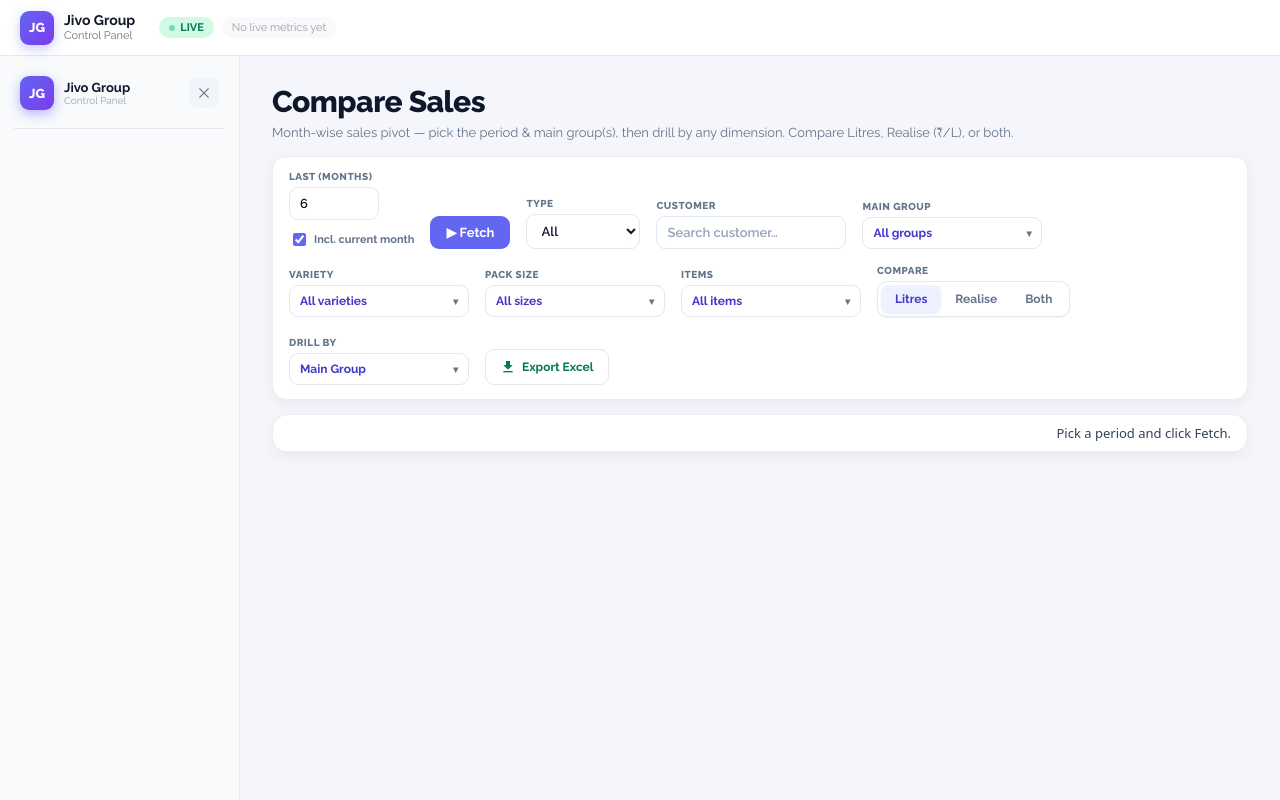
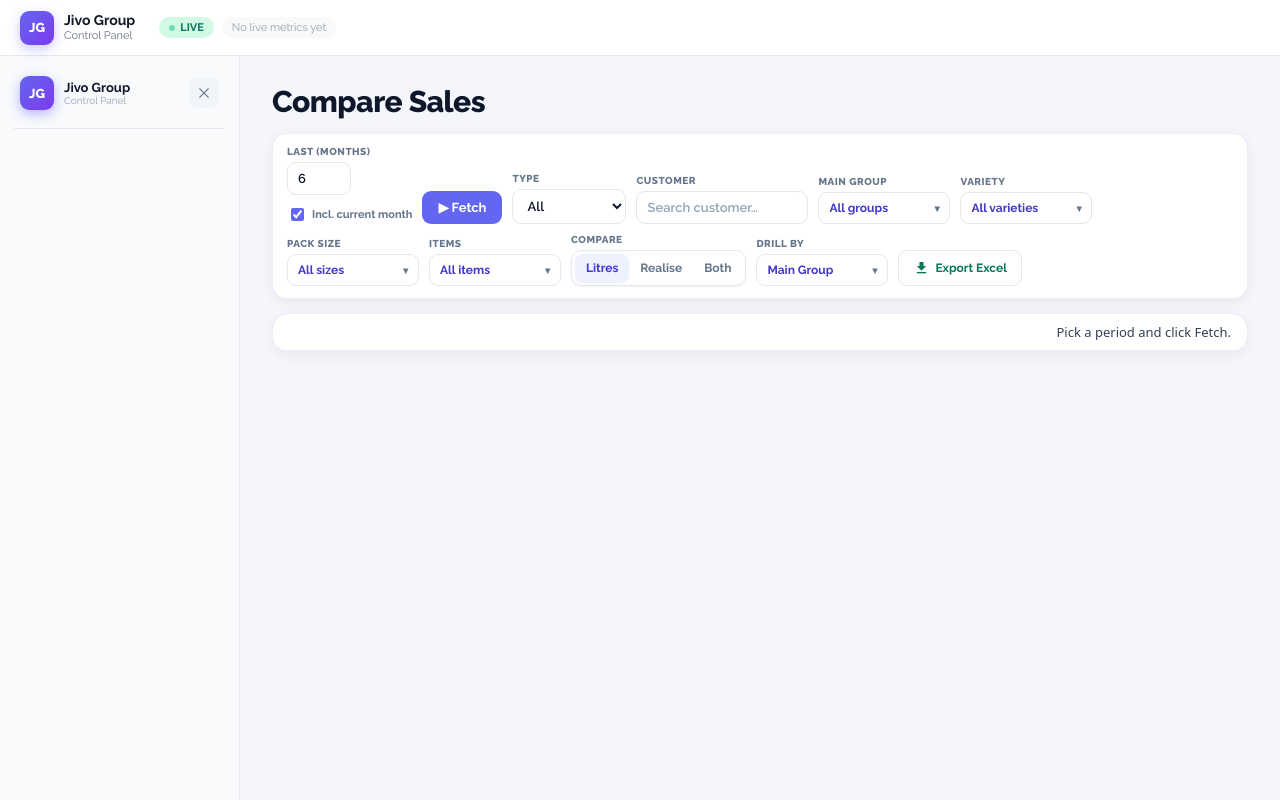
Before and after one commit to JaskiratSingh1010/Control-Panel, a Django app: template realise/templates/realise/compare_sales.html in a window 1280 px wide. Run offline with Django 5.2, Linux system fonts and the light colour scheme; the template is opened without the code that fills it, so the values that code supplies are empty.

Commit message:
Compare Sales: drop the subtitle, fit the toolbar on one row
Remove the descriptive subtitle line, and tighten the toolbar so all
filters sit on a single row: wider page wrap (1780px), smaller inter-
control gap and padding, a narrower months box and search/drill-button
min-widths, and slightly tighter Compare segments. Still flex-wraps as a
fallback on narrow screens.

Co-Authored-By: Claude Opus 4.8 (1M context) <noreply@anthropic.com>

```diff
--- a/realise/templates/realise/compare_sales.html
+++ b/realise/templates/realise/compare_sales.html
@@ -4,17 +4,17 @@
 {% block extra_styles %}
 <style>
   .cp-main{background:var(--rz-bg) !important}
-  .cs-wrap{max-width:1500px;margin:0 auto}
+  .cs-wrap{max-width:1780px;margin:0 auto}
   .cs-h1{font-size:30px;font-weight:800;color:var(--rz-ink);margin:0;letter-spacing:-.5px}
   .cs-psub{margin:6px 0 0;font-size:13px;color:var(--rz-muted)}
 
   /* Toolbar */
-  .cs-bar{display:flex;align-items:flex-end;gap:16px;flex-wrap:wrap;margin:16px 0 14px;background:var(--rz-card);border:1px solid var(--rz-card-brd);border-radius:14px;padding:14px 16px;box-shadow:var(--rz-shadow)}
+  .cs-bar{display:flex;align-items:flex-end;gap:10px;flex-wrap:wrap;margin:14px 0 14px;background:var(--rz-card);border:1px solid var(--rz-card-brd);border-radius:14px;padding:12px 14px;box-shadow:var(--rz-shadow)}
   .cs-fld{display:flex;flex-direction:column;gap:5px}
   .cs-lbl{font-size:10px;font-weight:800;letter-spacing:.5px;text-transform:uppercase;color:var(--rz-muted)}
   .cs-bar input[type=number],.cs-bar input[type=search],.cs-bar select{font-family:inherit;font-size:13px;font-weight:600;color:var(--rz-ink);border:1px solid #e2e8f0;border-radius:9px;padding:8px 10px;background:#fff;outline:none}
-  .cs-bar input[type=number]{width:90px}
-  .cs-bar input[type=search]{min-width:190px}
+  .cs-bar input[type=number]{width:64px}
+  .cs-bar input[type=search]{min-width:150px}
   .cs-bar input[type=search]::placeholder{color:var(--rz-faint)}
   .cs-bar input[type=number]:focus,.cs-bar input[type=search]:focus,.cs-bar select:focus{border-color:var(--rz-indigo);box-shadow:0 0 0 3px rgba(99,102,241,.14)}
   .cs-fetch{background:var(--rz-indigo);color:#fff;border:0;border-radius:9px;padding:9px 16px;font-size:13px;font-weight:700;cursor:pointer;font-family:inherit}
@@ -32,12 +32,12 @@
   .csd-tbl tr.csd-tot td{background:#eef2ff;font-weight:800;border-top:2px solid #c7d2fe}
   /* Compare segmented control */
   .cs-seg{display:inline-flex;background:#fff;border:1px solid #e2e8f0;border-radius:10px;padding:3px;box-shadow:0 1px 2px rgba(15,23,42,.05)}
-  .cs-seg button{border:0;background:transparent;font-family:inherit;font-size:12px;font-weight:700;color:var(--rz-muted);padding:7px 14px;border-radius:8px;cursor:pointer}
+  .cs-seg button{border:0;background:transparent;font-family:inherit;font-size:12px;font-weight:700;color:var(--rz-muted);padding:7px 11px;border-radius:8px;cursor:pointer}
   .cs-seg button.active{background:var(--rz-soft);color:var(--rz-indigo-deep);box-shadow:0 1px 2px rgba(15,23,42,.08)}
 
   /* Dropdown panels (Main Group + Drill By) — shared with the Realise theme */
   .com-drill-box{position:relative}
-  .com-drill-btn{display:inline-flex;align-items:center;gap:10px;min-width:180px;justify-content:space-between;background:#fff;border:1px solid #e2e8f0;color:var(--rz-indigo-deep);font-weight:700;font-size:12px;padding:8px 10px;border-radius:9px;cursor:pointer;font-family:inherit}
+  .com-drill-btn{display:inline-flex;align-items:center;gap:8px;min-width:132px;justify-content:space-between;background:#fff;border:1px solid #e2e8f0;color:var(--rz-indigo-deep);font-weight:700;font-size:12px;padding:8px 10px;border-radius:9px;cursor:pointer;font-family:inherit}
   .com-drill-btn .com-caret{color:var(--rz-muted);font-size:10px}
   .com-drill-panel{display:none;position:absolute;top:calc(100% + 6px);left:0;z-index:40;width:260px;max-height:320px;overflow:auto;background:#fff;border:1px solid var(--rz-card-brd);border-radius:12px;box-shadow:var(--rz-shadow-lg)}
   .com-drill-panel.open{display:block}
@@ -95,7 +95,6 @@
 <div class="cs-wrap">
   <div>
     <h1 class="cs-h1">Compare Sales</h1>
-    <p class="cs-psub">Month-wise sales pivot — pick the period &amp; main group(s), then drill by any dimension. Compare Litres, Realise (₹/L), or both.</p>
   </div>
 
   <div class="cs-bar">
```
